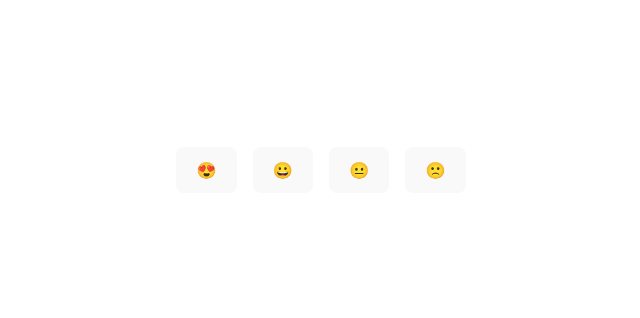
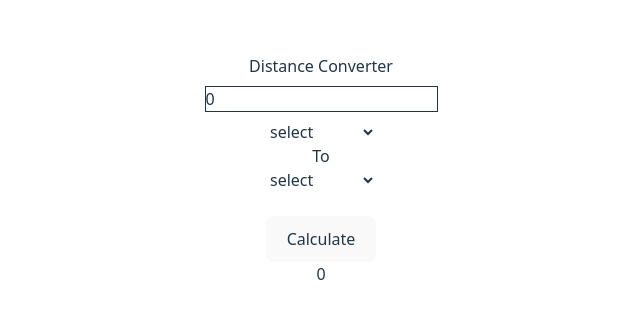
Before and after one commit to ShubhamSagar5/ReactChallenge, a React (Vite) app: page / in a window 1280 px wide. Shown: the part 230-548 px from the top of the page, without its empty margins (319-959 px from the left). Built offline with nearby package versions, Linux system fonts and the light colour scheme.

Commit message:
12 Tasks Done

```diff
--- a/src/App.jsx
+++ b/src/App.jsx
@@ -13,6 +13,7 @@ import SimpleTimer from './Tasks/08_SimpleTimer'
 import CharacterCounter from './Tasks/09_CharacterCounter'
 import HoverCounter from './Tasks/10_HoverCounter'
 import RatingComponent from './Tasks/11_ RatingComponent'
+import DistanceConverter from './Tasks/12_DistanceConverter'
 
 function App() {
   const [count, setCount] = useState(0)
@@ -29,7 +30,8 @@ function App() {
     {/* <SimpleTimer/> */}
     {/* <CharacterCounter/> */}
     {/* <HoverCounter/> */}
-    <RatingComponent/>
+    {/* <RatingComponent/> */}
+    <DistanceConverter/>
     </>
   )
 }
--- a/src/Tasks/07_EventHandling.jsx
+++ b/src/Tasks/07_EventHandling.jsx
@@ -12,15 +12,27 @@ const EventHandle = () => {
     e.stopPropagation()
   }
 
+  const handler = (e) => {
+    let target = e.target
+    console.log("Clicked",target.textContent)
+  }
+
   return (
     <div>
-      <div className="border p-10 bg-amber-800" onClick={handleOuter}>
+      {/* <div className="border p-10 bg-amber-800" onClick={handleOuter}>
         Outer
         <div  className="border m-10 p-10 bg-amber-600" onClick={handleMiddle}>
           Middle
           <div  className="border m-10 p-10 bg-amber-400" onClick={handleInner}> Inner</div>
         </div>
-      </div>
+      </div> */}
+
+        <ul onClick={(e)=>handler(e)}>
+          <li>Item1</li>
+          <li>Item2</li>
+          <li>Item3</li>
+        </ul>
+
     </div>
   );
 };
--- /dev/null
+++ b/src/Tasks/12_DistanceConverter.jsx
@@ -0,0 +1,77 @@
+import { useState } from "react"
+
+const DistanceConverter  = () => {
+
+    const distanceArray =
+        {
+            select:0,
+            centimeters:1,
+
+            inches:2.54,
+
+
+           feet:30.48,
+
+
+            kilometers:10000,
+
+            miles:160934.4
+        }
+
+
+    const [from ,setFrom] = useState(null)
+    const [to,setTo] = useState(null)
+    const [inputNumber,setInputNumber] = useState(0)
+
+    const [result,setResult] = useState(0)
+
+    const handleResult = () => {
+        let newNumber = parseFloat(inputNumber)
+        let newFromValue = parseFloat(distanceArray[from])
+        let newToValue = parseFloat(distanceArray[to])
+
+        const baseUnit = inputNumber *newFromValue
+        const result = baseUnit / newToValue
+
+        setResult(result.toFixed(2))
+    }
+
+    return (
+        <div>
+            <h2>Distance Converter</h2>
+            <input type="number" name="" value={inputNumber} className="border m-2" id="" onChange={(e)=>setInputNumber(e.target.value)} />
+            <br />
+            <select name="" id="" onChange={(e)=>setFrom(e.target.value)}>
+                 {
+                    Object.keys(distanceArray).map((item)=>{
+                        return (
+                            <option value={item}>{item}</option>
+                        )
+                    })
+                 }
+
+
+            </select>
+           <p>To</p>
+           <select name="" id="" onChange={(e)=>setTo(e.target.value)}>
+           {
+                    Object.keys(distanceArray).map((item)=>{
+                        return (
+                            <option value={item}>{item}</option>
+                        )
+                    })
+                 }
+
+
+            </select>
+
+            <br />
+            <br />
+
+            <button onClick={handleResult}>Calculate</button>
+            <p>{result}</p>
+        </div>
+    )
+}
+
+export default DistanceConverter
```
